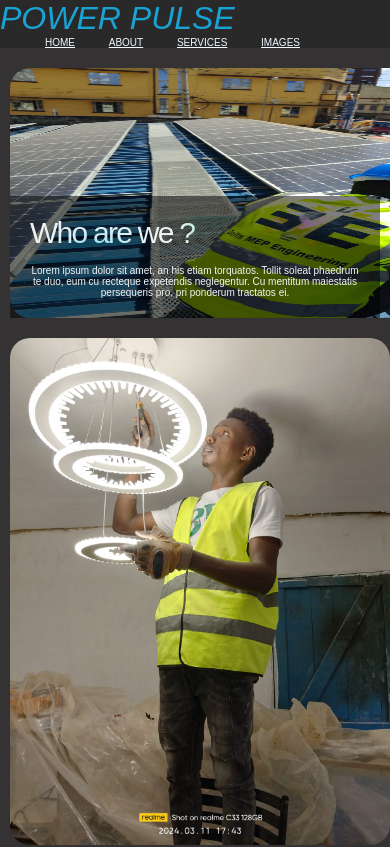
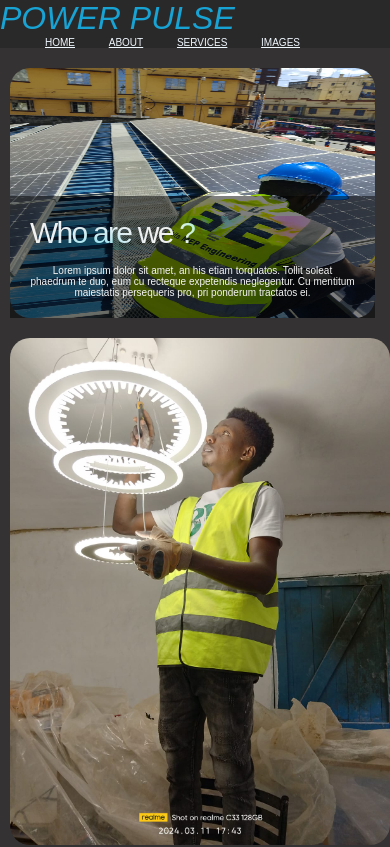
Before and after one commit to drownsit/elitecrete, a plain HTML site: page about.html in a window 390 px wide. Shown: the top 847 px of the page. Drawn offline with Linux system fonts and the light colour scheme.

Commit message:
Update about.html

```diff
--- a/about.html
+++ b/about.html
@@ -457,14 +457,14 @@ body {
 
 .container23 {
   position: relative;
-  max-width: 500px;
+  max-width: 365px;
   max-height: 250px;
   margin: 0 auto;
 }
 
 .container23 img {vertical-align: middle;
 max-height: 250px;
-max-width: 500px;
+max-width: 365px;
 }
 
 .container23 .content23 {
@@ -473,7 +473,7 @@ max-width: 500px;
   background: rgb(0, 0, 0); /* Fallback color */
   background: rgba(0, 0, 0, 0.5); /* Black background with 0.5 opacity */
   color: #f1f1f1;
-  max-width: 370px;
+  max-width: 365px;
   padding: 2vh;
   font-size: 2px;
 
```
